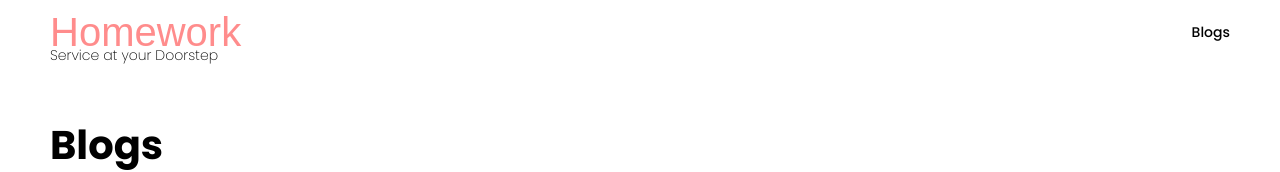
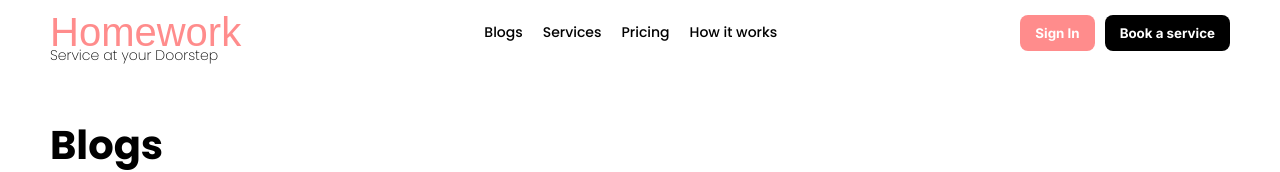
Before and after one commit to codepushed/hw_client, a Next.js app: page /blogs in a window 1280 px wide. Shown: the top 172 px of the page. Built offline with nearby package versions, Linux system fonts and the light colour scheme; a web font is replaced by a local one.

Commit message:
landing header

```diff
--- a/components/Header/index.jsx
+++ b/components/Header/index.jsx
@@ -8,7 +8,7 @@ const Header = ({ isHidden }) => {
 
   return (
     <div className="headerContainer">
-      <Logo onClick={() => router.push("/coming-soon")} />
+      <Logo onClick={() => router.push("/")} />
       {!isHidden && (
         <>
           <ul className="headerlistContainer">
@@ -16,28 +16,28 @@ const Header = ({ isHidden }) => {
               <li onClick={() => router.push("/blogs")}>Blogs</li>
             ) : (
               <button
-              className="basicRoundedButton pingUsBtn"
-              onClick={() => router.push("/contact")}
-            >
-              Ping us
-            </button>
+                className="basicRoundedButton pingUsBtn"
+                onClick={() => router.push("/contact")}
+              >
+                Ping us
+              </button>
             )}
-            {/* <li>Services</li>
+            <li>Services</li>
             <li>Pricing</li>
-            <li>How it works</li> */}
+            <li>How it works</li>
           </ul>
-          {/* <div className="headerButtonContainer"> */}
-            {/* <button className="basicRoundedButton">Sign In</button> */}
-            {/* {router.asPath.includes("/coming-soon") && (
+          <div className="headerButtonContainer">
+            <button className="basicRoundedButton" onClick={() => router.push('/login')}>Sign In</button>
+            {router.asPath.includes("/coming-soon") && (
               <button
                 className="basicRoundedButton pingUsBtn"
                 onClick={() => router.push("/contact")}
               >
                 Ping us
               </button>
-            ) } */}
-            {/* <button className="basicRoundedButton-2">Book a service</button> */}
-          {/* </div> */}
+            )}
+            <button className="basicRoundedButton-2">Book a service</button>
+          </div>
         </>
       )}
     </div>
--- a/components/Logo/index.jsx
+++ b/components/Logo/index.jsx
@@ -5,7 +5,7 @@ import { useRouter } from "next/router";
 const Logo = () => {
   const router = useRouter();
   return (
-    <div className="headerLogo" onClick={() => router.push("/coming-soon")}>
+    <div className="headerLogo" onClick={() => router.push("/")}>
       <h1>Homework</h1>
       <p>Service at your Doorstep</p>
     </div>
```
